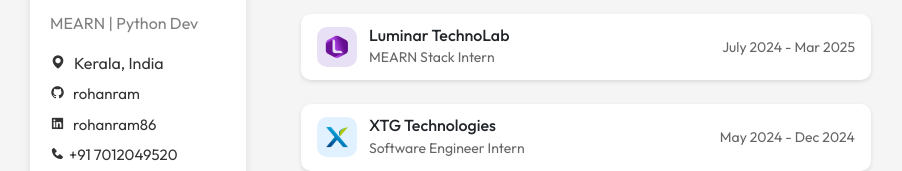
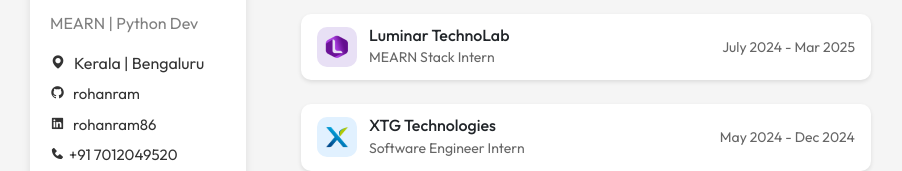
Before and after one commit to RohanRam/Portfolio, a React (Vite) app: page / in a window 1280 px wide. Shown: the part 358-529 px from the top of the page, without its empty margins (182-1084 px from the left). Built offline with nearby package versions, Linux system fonts and the light colour scheme.

Commit message:
Location , Hover

```diff
--- a/src/components/Landing.jsx
+++ b/src/components/Landing.jsx
@@ -68,7 +68,7 @@
 
                         <motion.div className="contact-info mb-4" variants={staggerItem}>
                             <a href="https://www.google.com/maps/@11.8667766,75.3495785,14z?entry=ttu" target="_blank" rel="noopener noreferrer" variants={staggerItem}>
-                                <span className="contact-info"><i className='bx bxs-map me-2'></i>Kerala, India</span>
+                                <span className="contact-info"><i className='bx bxs-map me-2'></i>Kerala |<a target="_blank" href="https://www.google.com/maps/place/Bengaluru,+Karnataka/@12.9539456,77.4661272,11z/data=!3m1!4b1!4m6!3m5!1s0x3bae1670c9b44e6d:0xf8dfc3e8517e4fe0!8m2!3d12.9628669!4d77.577509!16zL20vMDljMTc?entry=ttu&g_ep=EgoyMDI1MTExNy4wIKXMDSoASAFQAw%3D%3D"> Bengaluru</a></span>
                             </a>
                             <p>
                                 <a href="https://github.com/rohanram" target="_blank" rel="noopener noreferrer">
--- a/src/index.css
+++ b/src/index.css
@@ -246,6 +246,14 @@
         box-shadow: 0px 2px 4px rgba(0, 0, 0, 0.1);
         font-family: Arial, sans-serif;
     }
+
+    .exp-card:hover {
+    background: #f7f7f7;
+    border-color: #e0e0e0;
+
+}
+
+
 
     .exp-icon {
         width: 40px;
```
